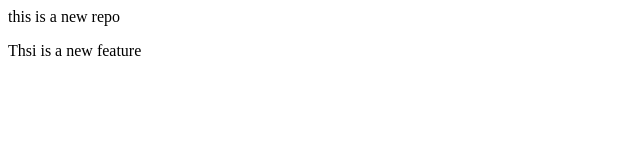
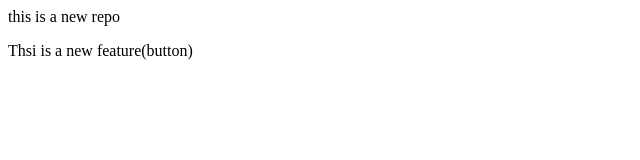
Before and after one commit to Raghuraj712/localrepo, a plain HTML site: page index.html in a window 1280 px wide. Shown: the full height of the page, 0-640 px from the left. Drawn offline with Linux system fonts and the light colour scheme.

Commit message:
button add

```diff
--- a/index.html
+++ b/index.html
@@ -1,2 +1,2 @@
 <p>this is a new repo</p>
-<p>Thsi is a new feature</p>
+<p>Thsi is a new feature(button)</p>
```
